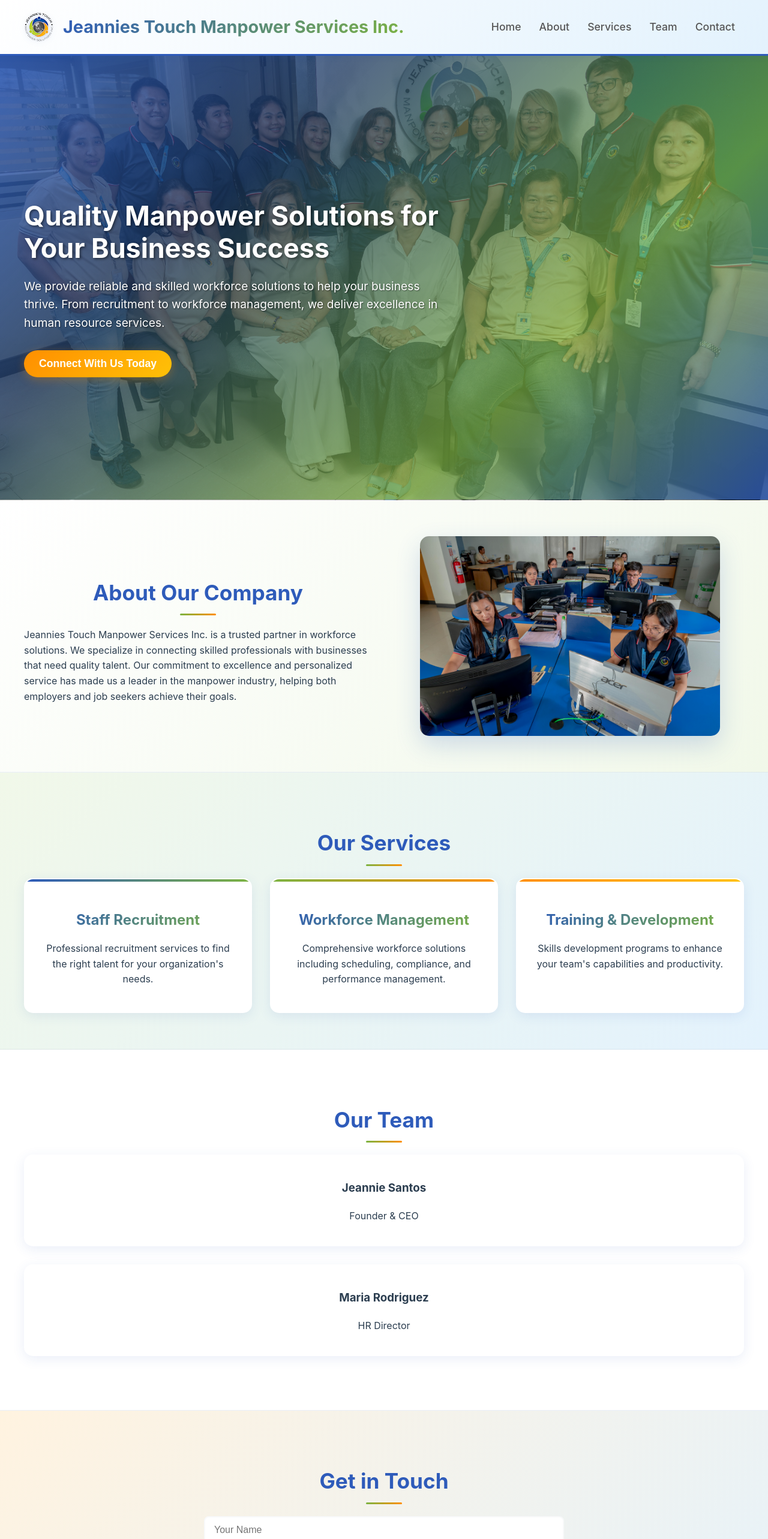
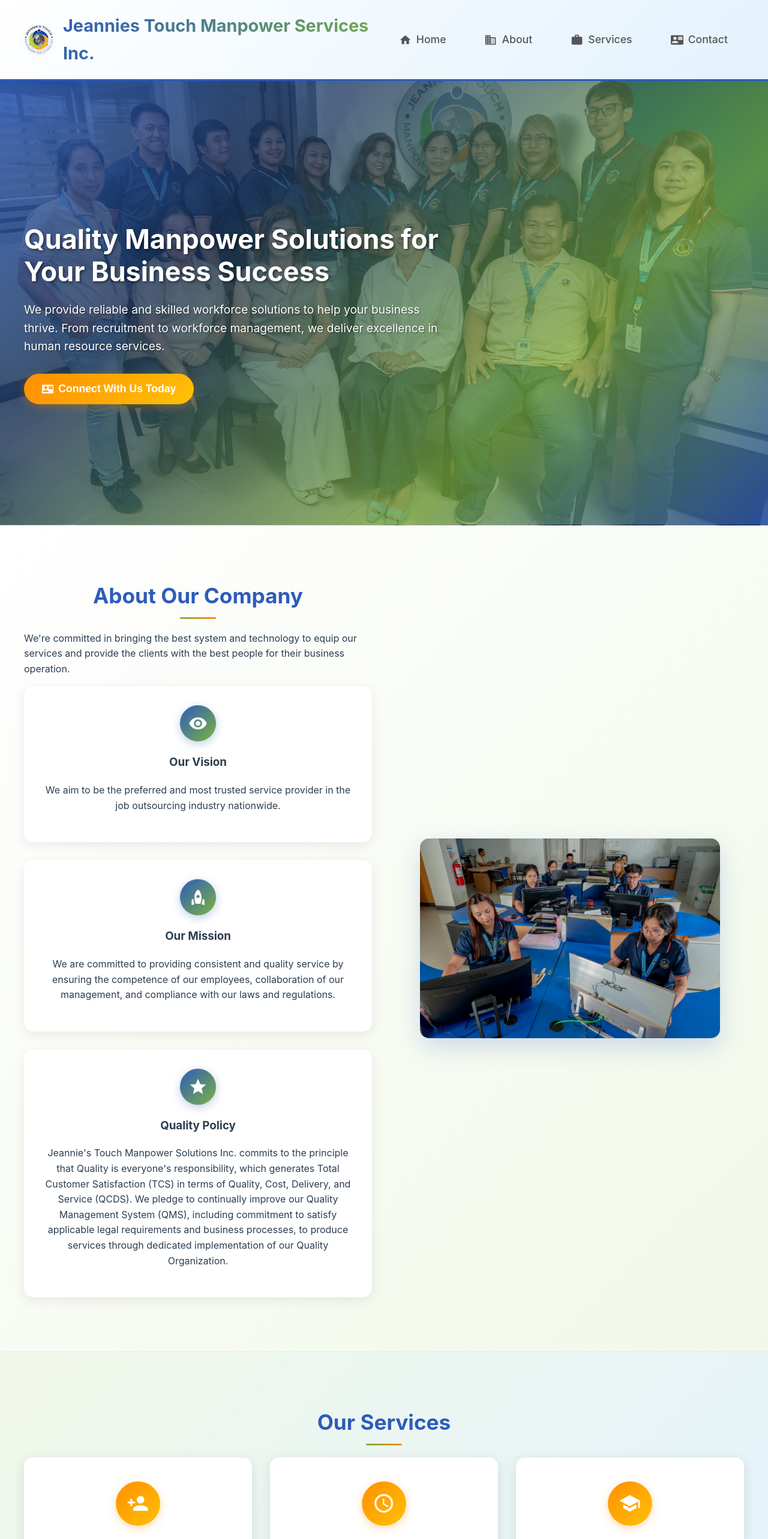
Before and after one commit to JamesRussellDelaRosa/jtmsi_website, a React (Create React App) app: page / in a window 1280 px wide. Shown: the top 2566 px of the page at 60% size. Built offline with nearby package versions, Linux system fonts and the light colour scheme.

Commit message:
added icons

```diff
--- a/src/App.css
+++ b/src/App.css
@@ -87,28 +87,25 @@
   font-size: 1.6em;
 }
 
-/* Mobile Menu Toggle */
+/* Mobile Menu Toggle - Updated for Material-UI Icons */
 .mobile-menu-toggle {
   display: none;
-  flex-direction: column;
   background: none;
   border: none;
   cursor: pointer;
-  padding: 5px;
+  padding: 8px;
+  border-radius: 50%;
+  transition: all 0.3s ease;
   z-index: 1001;
 }
 
-.mobile-menu-toggle span {
-  width: 25px;
-  height: 3px;
-  background: var(--primary-blue);
-  margin: 3px 0;
-  transition: 0.3s;
-  border-radius: 2px;
+.mobile-menu-toggle:hover {
+  background: rgba(46, 91, 186, 0.1);
 }
 
-.mobile-menu-toggle:hover span {
-  background: var(--primary-green);
+.mobile-menu-toggle svg {
+  color: var(--primary-blue);
+  font-size: 1.8em !important;
 }
 
 .logo-container {
@@ -152,6 +149,12 @@
   background-clip: text;
 }
 
+.App-nav {
+  display: flex;
+  align-items: center;
+  gap: 10px;
+}
+
 .App-nav a {
   color: var(--neutral-medium);
   margin: 0 15px;
@@ -160,6 +163,10 @@
   font-weight: 500;
   position: relative;
   transition: all 0.3s ease;
+  display: flex;
+  align-items: center;
+  padding: 8px 12px;
+  border-radius: 8px;
 }
 
 .App-nav a::after {
@@ -167,7 +174,7 @@
   position: absolute;
   width: 0;
   height: 2px;
-  bottom: -5px;
+  bottom: -2px;
   left: 50%;
   background: linear-gradient(90deg, var(--primary-blue), var(--primary-green));
   transition: all 0.3s ease;
@@ -175,7 +182,7 @@
 }
 
 .App-nav a:hover::after {
-  width: 100%;
+  width: 80%;
 }
 
 .App-nav a:hover,
@@ -183,6 +190,12 @@
   color: var(--primary-blue);
   text-decoration: none;
   transform: translateY(-2px);
+  background: rgba(46, 91, 186, 0.05);
+}
+
+.App-nav a:hover .nav-icon {
+  transform: scale(1.2);
+  color: var(--primary-green);
 }
 
 /* Jumpy Animation for Nav Links */
@@ -199,7 +212,6 @@
 /* Scroll Animation Classes */
 .content-section,
 .service-item,
-.team-member,
 .contact-form,
 .contact-details {
   opacity: 0;
@@ -215,7 +227,6 @@
 
 .content-section.animate-in,
 .service-item.animate-in,
-.team-member.animate-in,
 .contact-form.animate-in,
 .contact-details.animate-in,
 .hero-content.animate-in {
@@ -234,17 +245,6 @@
 
 .service-item:nth-child(3).animate-in {
   transition-delay: 0.3s;
-}
-
-/* Alternate animations for team members */
-.team-member:nth-child(odd).animate-in {
-  transform: translateX(0);
-  animation: slideInFromLeft 0.8s ease-out forwards;
-}
-
-.team-member:nth-child(even).animate-in {
-  transform: translateX(0);
-  animation: slideInFromRight 0.8s ease-out forwards;
 }
 
 @keyframes slideInFromLeft {
@@ -273,11 +273,6 @@
 .service-item.animate-in:hover {
   transform: translateY(-10px) scale(1.02);
   box-shadow: 0 15px 40px rgba(46, 91, 186, 0.25);
-}
-
-.team-member.animate-in:hover {
-  transform: translateY(-8px) scale(1.02);
-  box-shadow: 0 12px 35px rgba(46, 91, 186, 0.2);
 }
 
 /* Floating animation for contact form elements */
@@ -552,22 +547,112 @@
 .cta-button {
   background: linear-gradient(135deg, var(--primary-orange) 0%, var(--primary-yellow) 100%);
   color: white;
-  padding: 12px 25px;
+  padding: 15px 30px;
   border: none;
-  border-radius: 25px;
+  border-radius: 30px;
   font-size: 1.1em;
   font-weight: 600;
   cursor: pointer;
   text-decoration: none;
-  display: inline-block;
+  display: inline-flex;
+  align-items: center;
+  justify-content: center;
   transition: all 0.3s ease;
   box-shadow: 0 4px 15px rgba(255, 143, 0, 0.3);
+  white-space: nowrap;
+  position: relative;
+  overflow: hidden;
+}
+
+.cta-button::before {
+  content: '';
+  position: absolute;
+  top: 0;
+  left: -100%;
+  width: 100%;
+  height: 100%;
+  background: linear-gradient(90deg, transparent, rgba(255,255,255,0.3), transparent);
+  transition: left 0.6s ease;
+}
+
+.cta-button:hover::before {
+  left: 100%;
 }
 
 .cta-button:hover {
   background: linear-gradient(135deg, var(--primary-yellow) 0%, var(--primary-orange) 100%);
-  transform: translateY(-2px);
-  box-shadow: 0 6px 20px rgba(255, 143, 0, 0.4);
+  transform: translateY(-3px);
+  box-shadow: 0 8px 25px rgba(255, 143, 0, 0.4);
+}
+
+/* Success Message Animation */
+.form-status {
+  animation: slideInFromBottom 0.5s ease-out, pulse 2s infinite;
+  margin-top: 20px;
+  padding: 15px;
+  border-radius: 8px;
+  text-align: center;
+  font-weight: 600;
+}
+
+.form-status:contains("successfully") {
+  background: var(--light-green);
+  color: var(--primary-green);
+  border: 1px solid var(--primary-green);
+}
+
+/* Loading State for Form Submission */
+.cta-button.loading {
+  opacity: 0.7;
+  pointer-events: none;
+}
+
+.cta-button.loading .button-icon {
+  animation: spin 1s linear infinite;
+}
+
+@keyframes spin {
+  from { transform: rotate(0deg); }
+  to { transform: rotate(360deg); }
+}
+
+/* Enhanced Hover Effects for Interactive Elements */
+.service-item, .value-item {
+  position: relative;
+  overflow: hidden;
+}
+
+.service-item::after, .value-item::after {
+  content: '';
+  position: absolute;
+  top: 0;
+  left: 0;
+  right: 0;
+  bottom: 0;
+  background: linear-gradient(45deg, transparent 30%, rgba(46, 91, 186, 0.05) 50%, transparent 70%);
+  transform: translateX(-100%);
+  transition: transform 0.6s ease;
+}
+
+.service-item:hover::after, .value-item:hover::after {
+  transform: translateX(100%);
+}
+
+/* Pulse Animation for Important Icons */
+@keyframes iconPulse {
+  0% { transform: scale(1); }
+  50% { transform: scale(1.1); }
+  100% { transform: scale(1); }
+}
+
+.value-icon:nth-child(1) {
+  animation: iconPulse 3s ease-in-out infinite;
+  animation-delay: 0s;
+}
+
+.service-icon:nth-child(1) {
+  animation: iconPulse 3s ease-in-out infinite;
+  animation-delay: 1s;
 }
 
 .hero-content {
@@ -586,21 +671,6 @@
 .hero-section p {
   font-size: 1.2em;
   margin-bottom: 30px;
-}
-
-.cta-button {
-  background: linear-gradient(135deg, var(--primary-orange) 0%, var(--primary-yellow) 100%);
-  color: white;
-  padding: 12px 25px;
-  border: none;
-  border-radius: 25px;
-  font-size: 1.1em;
-  font-weight: 600;
-  cursor: pointer;
-  text-decoration: none;
-  display: inline-block;
-  transition: all 0.3s ease;
-  box-shadow: 0 4px 15px rgba(255, 143, 0, 0.3);
 }
 
 /* Section Title Styles */
@@ -632,16 +702,34 @@
   overflow: hidden;
 }
 
-/* Team Member Base Styles */
-.team-member {
-  text-align: center;
-  margin-bottom: 30px;
-  padding: 20px;
-  background: var(--white);
-  border-radius: 15px;
-  box-shadow: 0 5px 20px rgba(46, 91, 186, 0.1);
-  transition: all 0.3s ease;
-  border: 2px solid transparent;
+.service-item::before {
+  content: '';
+  position: absolute;
+  top: 0;
+  left: -100%;
+  width: 100%;
+  height: 3px;
+  background: linear-gradient(90deg, var(--primary-orange), var(--primary-yellow));
+  transition: left 0.3s ease;
+}
+
+.service-item:hover::before {
+  left: 0;
+}
+
+.service-item:hover {
+  transform: translateY(-10px);
+  box-shadow: 0 15px 35px rgba(0, 0, 0, 0.15);
+  border-color: var(--primary-orange);
+}
+
+.service-item h3 {
+  font-size: 1.5em;
+  margin-bottom: 10px;
+  background: linear-gradient(135deg, var(--primary-blue), var(--primary-green));
+  -webkit-background-clip: text;
+  -webkit-text-fill-color: transparent;
+  background-clip: text;
 }
 
 /* Contact Form Base Styles */
@@ -722,16 +810,21 @@
   content: '';
   position: absolute;
   top: 0;
+  left: -100%;
+  width: 100%;
+  height: 3px;
+  background: linear-gradient(90deg, var(--primary-orange), var(--primary-yellow));
+  transition: left 0.3s ease;
+}
+
+.service-item:hover::before {
   left: 0;
-  right: 0;
-  height: 4px;
-  background: linear-gradient(90deg, var(--primary-blue), var(--primary-green), var(--primary-orange));
 }
 
 .service-item:hover {
-  transform: translateY(-5px);
-  box-shadow: 0 10px 30px rgba(46, 91, 186, 0.2);
-  border-color: var(--primary-blue);
+  transform: translateY(-10px);
+  box-shadow: 0 15px 35px rgba(0, 0, 0, 0.15);
+  border-color: var(--primary-orange);
 }
 
 .service-item h3 {
@@ -815,24 +908,6 @@
 
 .service-item:nth-child(3)::before {
   background: linear-gradient(90deg, var(--primary-orange), var(--primary-yellow));
-}
-
-/* Team Member Cards Enhancement */
-.team-member {
-  text-align: center;
-  margin-bottom: 30px;
-  padding: 20px;
-  background: var(--white);
-  border-radius: 15px;
-  box-shadow: 0 5px 20px rgba(46, 91, 186, 0.1);
-  transition: all 0.3s ease;
-  border: 2px solid transparent;
-}
-
-.team-member:hover {
-  transform: translateY(-5px);
-  box-shadow: 0 10px 30px rgba(46, 91, 186, 0.15);
-  border-color: var(--primary-green);
 }
 
 /* Contact Section Enhancement */
@@ -983,11 +1058,14 @@
   .App-nav a {
     margin: 0;
     font-size: 1.1em;
-    padding: 12px 20px;
+    padding: 15px 20px;
     border-radius: 10px;
     transition: all 0.3s ease;
-    text-align: center;
+    text-align: left;
     border: 2px solid transparent;
+    display: flex;
+    align-items: center;
+    justify-content: flex-start;
   }
 
   .App-nav a:hover {
@@ -995,6 +1073,11 @@
     color: var(--white);
     transform: scale(1.02);
     border-color: var(--primary-blue);
+  }
+
+  .App-nav a:hover .nav-icon {
+    color: var(--white);
+    transform: scale(1.3);
   }
 
   .hero-section {
@@ -1072,12 +1155,8 @@
   animation-delay: 0.5s;
 }
 
-#team {
+#contact {
   animation-delay: 0.7s;
-}
-
-#contact {
-  animation-delay: 0.9s;
 }
 
 @keyframes App-logo-spin {
@@ -1088,3 +1167,200 @@
     transform: rotate(360deg);
   }
 }
+
+/* Material-UI Icon Styles */
+.nav-icon {
+  margin-right: 8px;
+  font-size: 1.2em !important;
+  vertical-align: middle;
+}
+
+.value-icon {
+  background: linear-gradient(135deg, var(--primary-blue), var(--primary-green));
+  border-radius: 50%;
+  width: 60px;
+  height: 60px;
+  display: flex;
+  align-items: center;
+  justify-content: center;
+  margin: 0 auto 20px;
+  box-shadow: 0 4px 15px rgba(46, 91, 186, 0.3);
+  transition: all 0.3s ease;
+}
+
+.value-icon svg {
+  color: white;
+  font-size: 2em !important;
+}
+
+.value-icon:hover {
+  transform: translateY(-5px);
+  box-shadow: 0 8px 25px rgba(46, 91, 186, 0.4);
+}
+
+.service-icon {
+  background: linear-gradient(135deg, var(--primary-orange), var(--primary-yellow));
+  border-radius: 50%;
+  width: 70px;
+  height: 70px;
+  display: flex;
+  align-items: center;
+  justify-content: center;
+  margin: 0 auto 20px;
+  box-shadow: 0 4px 15px rgba(255, 143, 0, 0.3);
+  transition: all 0.3s ease;
+}
+
+.service-icon svg {
+  color: white;
+  font-size: 2.2em !important;
+}
+
+.service-icon:hover {
+  transform: translateY(-5px) scale(1.05);
+  box-shadow: 0 8px 25px rgba(255, 143, 0, 0.4);
+}
+
+.button-icon {
+  margin-right: 8px;
+  font-size: 1.1em !important;
+}
+
+.contact-icon {
+  color: var(--primary-blue);
+  margin-right: 15px;
+  font-size: 1.5em !important;
+  flex-shrink: 0;
+}
+
+.contact-item {
+  display: flex;
+  align-items: flex-start;
+  margin-bottom: 20px;
+  padding: 15px;
+  background: rgba(46, 91, 186, 0.05);
+  border-radius: 10px;
+  border-left: 4px solid var(--primary-blue);
+  transition: all 0.3s ease;
+}
+
+.contact-item:hover {
+  background: rgba(46, 91, 186, 0.1);
+  transform: translateX(5px);
+  box-shadow: 0 4px 15px rgba(46, 91, 186, 0.1);
+}
+
+.mobile-menu-toggle {
+  display: none;
+  background: none;
+  border: none;
+  cursor: pointer;
+  padding: 8px;
+  border-radius: 50%;
+  transition: all 0.3s ease;
+  z-index: 1001;
+}
+
+.mobile-menu-toggle:hover {
+  background: rgba(46, 91, 186, 0.1);
+}
+
+.mobile-menu-toggle svg {
+  color: var(--primary-blue);
+  font-size: 1.8em !important;
+}
+
+/* Enhanced Service Items */
+.service-item {
+  text-align: center;
+  padding: 40px 30px;
+  background: white;
+  border-radius: 15px;
+  box-shadow: 0 5px 20px rgba(0, 0, 0, 0.1);
+  transition: all 0.3s ease;
+  border: 2px solid transparent;
+  position: relative;
+  overflow: hidden;
+}
+
+.service-item::before {
+  content: '';
+  position: absolute;
+  top: 0;
+  left: -100%;
+  width: 100%;
+  height: 3px;
+  background: linear-gradient(90deg, var(--primary-orange), var(--primary-yellow));
+  transition: left 0.3s ease;
+}
+
+.service-item:hover::before {
+  left: 0;
+}
+
+.service-item:hover {
+  transform: translateY(-10px);
+  box-shadow: 0 15px 35px rgba(0, 0, 0, 0.15);
+  border-color: var(--primary-orange);
+}
+
+/* Enhanced Value Items */
+.value-item {
+  text-align: center;
+  padding: 30px 25px;
+  background: white;
+  border-radius: 15px;
+  box-shadow: 0 5px 20px rgba(0, 0, 0, 0.08);
+  transition: all 0.3s ease;
+  border: 2px solid transparent;
+  margin-bottom: 30px;
+}
+
+.value-item:hover {
+  transform: translateY(-8px);
+  box-shadow: 0 15px 35px rgba(0, 0, 0, 0.12);
+  border-color: var(--primary-blue);
+}
+
+/* Responsive Design for Icons */
+@media (max-width: 768px) {
+  .mobile-menu-toggle {
+    display: flex;
+    align-items: center;
+    justify-content: center;
+  }
+
+  .nav-icon {
+    margin-right: 10px;
+    font-size: 1.1em !important;
+  }
+
+  .value-icon, .service-icon {
+    width: 50px;
+    height: 50px;
+  }
+
+  .value-icon svg, .service-icon svg {
+    font-size: 1.6em !important;
+  }
+
+  .contact-icon {
+    font-size: 1.3em !important;
+    margin-right: 12px;
+  }
+
+  .contact-item {
+    padding: 12px;
+  }
+}
+
+@media (max-width: 480px) {
+  .value-icon, .service-icon {
+    width: 45px;
+    height: 45px;
+  }
+
+  .value-icon svg, .service-icon svg {
+    font-size: 1.4em !important;
+  }
+}
--- a/src/App.js
+++ b/src/App.js
@@ -3,6 +3,26 @@
 import logo from './logo.png'; // Importing the JTMSI logo
 import teamPhoto1 from './team-photo-1.jpg'; // Team photo for hero background
 import teamPhoto2 from './team-photo-2.jpg'; // Team photo for about section
+
+// Material-UI Icons
+import {
+  Home,
+  Business,
+  Work,
+  ContactMail,
+  Menu,
+  Close,
+  Visibility,
+  Rocket,
+  Star,
+  LocationOn,
+  Phone,
+  Facebook,
+  Send,
+  School,
+  PersonAdd,
+  Schedule
+} from '@mui/icons-material';
 
 function App() {
   const [formData, setFormData] = useState({
@@ -31,7 +51,7 @@
     }, observerOptions);
 
     // Observe all sections and animatable elements
-    const elementsToObserve = document.querySelectorAll('.content-section, .service-item, .team-member, .contact-form, .contact-details, .hero-content, .about-image');
+    const elementsToObserve = document.querySelectorAll('.content-section, .service-item, .contact-form, .contact-details, .hero-content, .about-image');
     elementsToObserve.forEach((el) => {
       observerRef.current.observe(el);
     });
@@ -131,16 +151,13 @@
           <span className="logo-text">Jeannies Touch Manpower Services Inc.</span>
         </div>
         <button className="mobile-menu-toggle" onClick={toggleMobileMenu}>
-          <span></span>
-          <span></span>
-          <span></span>
+          {mobileMenuOpen ? <Close /> : <Menu />}
         </button>
         <nav className={`App-nav ${mobileMenuOpen ? 'mobile-menu-open' : ''}`}>
-          <a href="#home" onClick={handleNavClick}>Home</a>
-          <a href="#about" onClick={handleNavClick}>About</a>
-          <a href="#services" onClick={handleNavClick}>Services</a>
-          <a href="#team" onClick={handleNavClick}>Team</a>
-          <a href="#contact" onClick={handleNavClick}>Contact</a>
+          <a href="#home" onClick={handleNavClick}><Home className="nav-icon" /> Home</a>
+          <a href="#about" onClick={handleNavClick}><Business className="nav-icon" /> About</a>
+          <a href="#services" onClick={handleNavClick}><Work className="nav-icon" /> Services</a>
+          <a href="#contact" onClick={handleNavClick}><ContactMail className="nav-icon" /> Contact</a>
         </nav>
       </header>
 
@@ -150,7 +167,10 @@
           <div className="hero-content">
             <h2>Quality Manpower Solutions for Your Business Success</h2>
             <p>We provide reliable and skilled workforce solutions to help your business thrive. From recruitment to workforce management, we deliver excellence in human resource services.</p>
-            <button className="cta-button">Connect With Us Today</button>
+            <button className="cta-button">
+              <ContactMail className="button-icon" />
+              Connect With Us Today
+            </button>
           </div>
         </section>
 
@@ -159,8 +179,34 @@
             <div className="about-text">
               <h2>About Our Company</h2>
               <p>
-                Jeannies Touch Manpower Services Inc. is a trusted partner in workforce solutions. We specialize in connecting skilled professionals with businesses that need quality talent. Our commitment to excellence and personalized service has made us a leader in the manpower industry, helping both employers and job seekers achieve their goals.
+                We're committed in bringing the best system and technology to equip our services and provide the clients with the best people for their business operation.
               </p>
+
+              <div className="company-values">
+                <div className="value-item">
+                  <div className="value-icon">
+                    <Visibility />
+                  </div>
+                  <h3>Our Vision</h3>
+                  <p>We aim to be the preferred and most trusted service provider in the job outsourcing industry nationwide.</p>
+                </div>
+
+                <div className="value-item">
+                  <div className="value-icon">
+                    <Rocket />
+                  </div>
+                  <h3>Our Mission</h3>
+                  <p>We are committed to providing consistent and quality service by ensuring the competence of our employees, collaboration of our management, and compliance with our laws and regulations.</p>
+                </div>
+
+                <div className="value-item">
+                  <div className="value-icon">
+                    <Star />
+                  </div>
+                  <h3>Quality Policy</h3>
+                  <p>Jeannie's Touch Manpower Solutions Inc. commits to the principle that Quality is everyone's responsibility, which generates Total Customer Satisfaction (TCS) in terms of Quality, Cost, Delivery, and Service (QCDS). We pledge to continually improve our Quality Management System (QMS), including commitment to satisfy applicable legal requirements and business processes, to produce services through dedicated implementation of our Quality Organization.</p>
+                </div>
+              </div>
             </div>
             <div className="about-image">
               <img src={teamPhoto2} alt="Our professional team at JTMSI" className="team-photo" />
@@ -172,29 +218,26 @@
           <h2>Our Services</h2>
           <div className="services-grid">
             <div className="service-item">
+              <div className="service-icon">
+                <PersonAdd />
+              </div>
               <h3>Staff Recruitment</h3>
               <p>Professional recruitment services to find the right talent for your organization's needs.</p>
             </div>
             <div className="service-item">
+              <div className="service-icon">
+                <Schedule />
+              </div>
               <h3>Workforce Management</h3>
               <p>Comprehensive workforce solutions including scheduling, compliance, and performance management.</p>
             </div>
             <div className="service-item">
+              <div className="service-icon">
+                <School />
+              </div>
               <h3>Training & Development</h3>
               <p>Skills development programs to enhance your team's capabilities and productivity.</p>
             </div>
-          </div>
-        </section>
-
-        <section id="team" className="content-section">
-          <h2>Our Team</h2>
-          <div className="team-member">
-            <h3>Jeannie Santos</h3>
-            <p>Founder & CEO</p>
-          </div>
-          <div className="team-member">
-            <h3>Maria Rodriguez</h3>
-            <p>HR Director</p>
           </div>
         </section>
 
@@ -225,12 +268,34 @@
               onChange={handleInputChange}
               required
             ></textarea>
-            <button type="submit" className="cta-button">Send Message</button>
+            <button type="submit" className="cta-button">
+              <Send className="button-icon" />
+              Send Message
+            </button>
           </form>
           {formStatus && <p className="form-status">{formStatus}</p>}
           <div className="contact-details">
-            <p>Email: info@jtmsi.com</p>
-            <p>Phone: +63 (02) 8123-4567</p>
+            <h3>Contact Information</h3>
+            <div className="contact-item">
+              <LocationOn className="contact-icon" />
+              <div>
+                <strong>Address:</strong><br />
+                RL Building, Francisco Village, Brgy. Pulong Sta. Cruz,<br />
+                Sta. Rosa City, Laguna
+              </div>
+            </div>
+            <div className="contact-item">
+              <Phone className="contact-icon" />
+              <div>
+                <strong>Phone:</strong> (049) 539-3575, (049) 539-0315
+              </div>
+            </div>
+            <div className="contact-item">
+              <Facebook className="contact-icon" />
+              <div>
+                <strong>Facebook:</strong> JeanniesTouch Jtmsi
+              </div>
+            </div>
           </div>
         </section>
       </main>
```
Also changed, not shown: package.json (+7 -3 lines), 2 other files (tests, documents, lock files or other folders).
